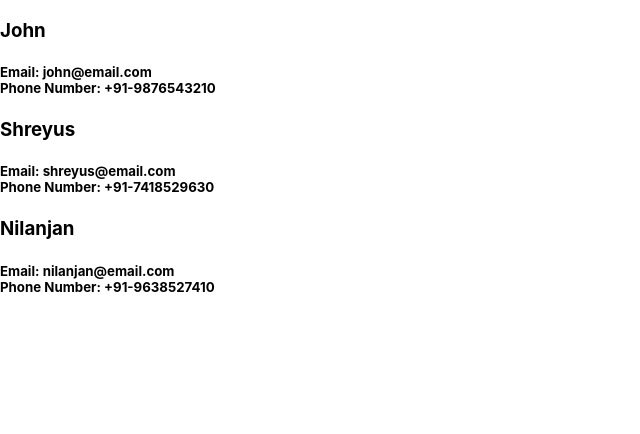
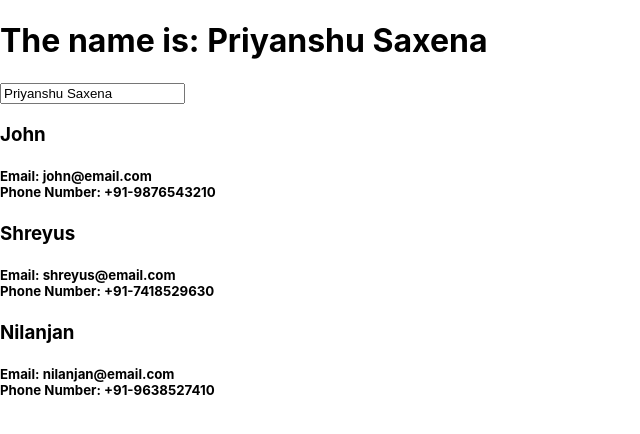
Before and after one commit to shantanushubham/LPU-React-Batch1-2022, a React (Create React App) app in the folder 24-01/first-app/: page / in a window 1280 px wide. Shown: the top 434 px of the page, without its empty margins (0-640 px from the left). Built offline with nearby package versions, Linux system fonts and the light colour scheme.

Commit message:
Add 27/01 code

```diff
--- a/24-01/first-app/package.json
+++ b/24-01/first-app/package.json
@@ -6,6 +6,7 @@
     "@testing-library/jest-dom": "^5.16.1",
     "@testing-library/react": "^12.1.2",
     "@testing-library/user-event": "^13.5.0",
+    "prop-types": "^15.8.1",
     "react": "^17.0.2",
     "react-dom": "^17.0.2",
     "react-scripts": "5.0.0",
--- a/24-01/first-app/src/components/AllUserList.js
+++ b/24-01/first-app/src/components/AllUserList.js
@@ -1,8 +1,13 @@
-import React from "react";
+import React, { useState } from "react";
+import Test from "./Test";
 import UserDetails from "./UserDetails";
 
-class AllUserList extends React.Component {
-  allUsers = [
+const AllUserList = () => {
+  const [state, setState] = useState({
+    name: "Priyanshu Saxena",
+  });
+
+  let allUsers = [
     { name: "John", email: "john@email.com", phoneNumber: "+91-9876543210" },
     {
       name: "Shreyus",
@@ -16,20 +21,18 @@ class AllUserList extends React.Component {
     },
   ];
 
-  // let array = [
-  //   <UserDetails key={0} user={allUsers[0]} />,
-  //   <UserDetails key={1} user={allUsers[1]} />,
-  //   <UserDetails key={2} user={allUsers[2]} />,
-  // ];
+  let setStateName = (name) => {
+    setState({ ...state, name });
+  };
 
-  render() {
   return (
     <div>
-        {this.allUsers.map((user, index) => (
+      <Test name={state.name} setName={5} />
+      {allUsers.map((user, index) => (
         <UserDetails key={index} user={user} />
       ))}
     </div>
   );
-  }
-}
+};
+
 export default AllUserList;
--- /dev/null
+++ b/24-01/first-app/src/components/Test.js
@@ -0,0 +1,22 @@
+import React from "react";
+import PropTypes from "prop-types";
+
+const Test = ({ name = "", setName }) => {
+  return (
+    <>
+      <h1>The name is: {name}</h1>
+      <input
+        type="text"
+        value={name}
+        onChange={(e) => setName(e.target.value)}
+      />
+    </>
+  );
+};
+
+Test.propTypes = {
+  name: PropTypes.string,
+  setName: PropTypes.func,
+};
+
+export default Test;
```
Also changed, not shown: 24-01/first-app/src/Test.js (deleted, +0 -25 lines), 24-01/first-app/src/components/UserDetails.js (+21 -1 lines), 2 other files (tests, documents, lock files or other folders). Lines whose indentation alone changed are shown as unchanged.
